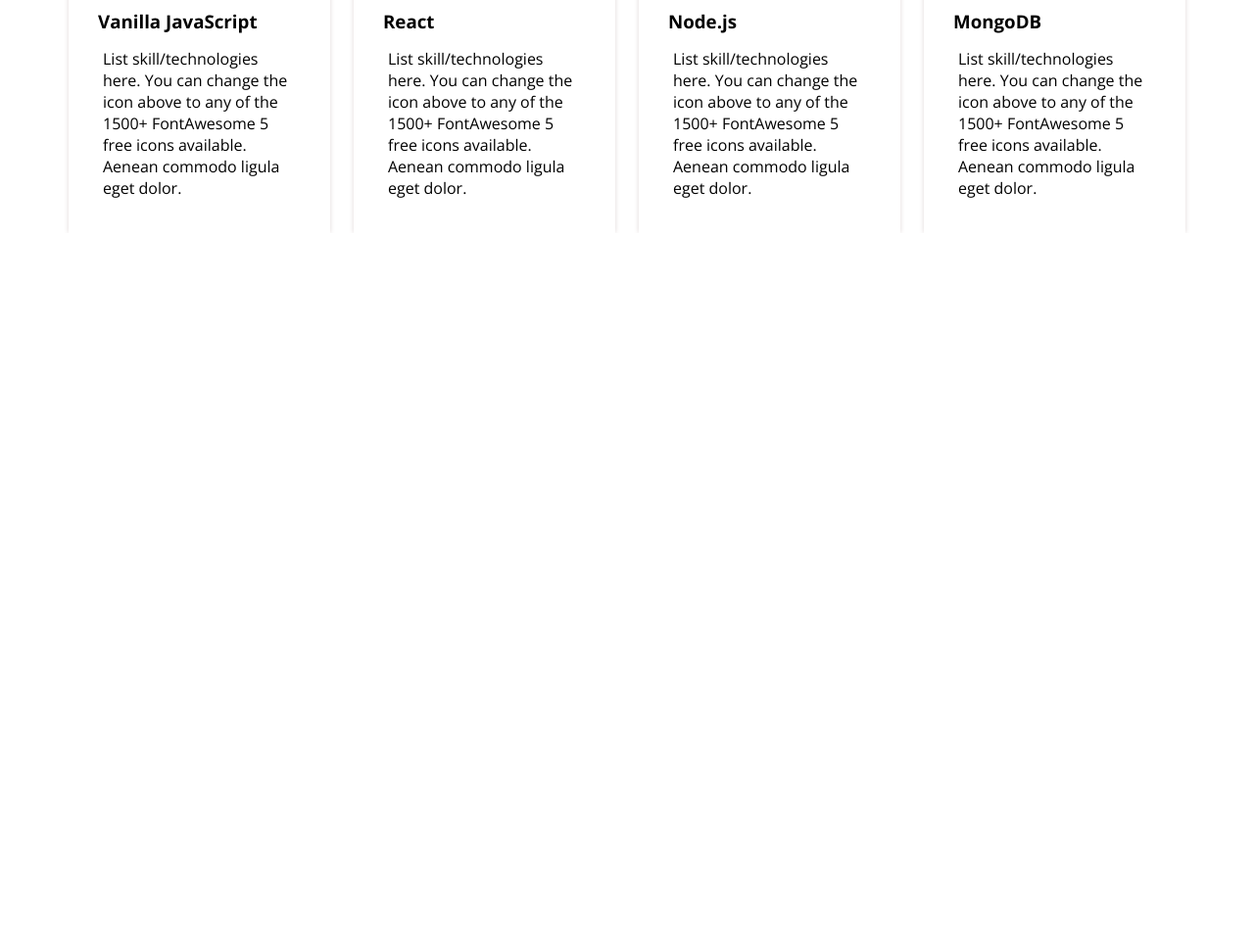
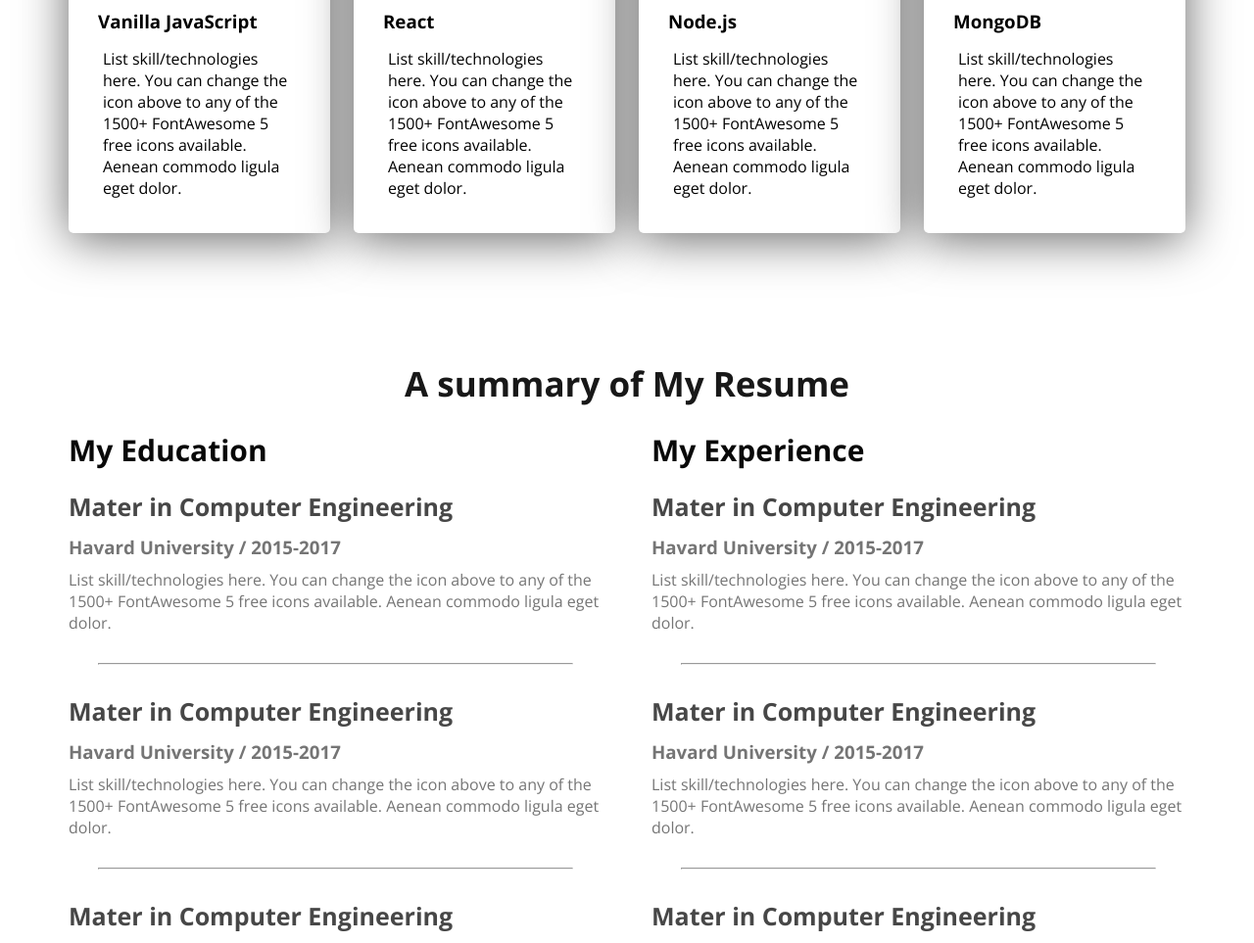
Before and after one commit to Sabbir-553/Protfolio-Deign, a plain HTML site: page index.html in a window 1280 px wide. Shown: the part 1837-2800 px from the top of the page at 98% size. Before the commit the page ends 2075 px from the top, so only its background shows below. Drawn offline with nearby package versions, Linux system fonts and the light colour scheme.

Commit message:
resume section completed

```diff
--- a/index.html
+++ b/index.html
@@ -27,7 +27,7 @@
             <div class="banner">
                 <div class="banner-content">
                     <h3 class="banner-greeting">Hi, I am</h3>
-                    <h1 class="banner-title">Mary Hardy</h1>\
+                    <h1 class="banner-title">Mary Hardy</h1>
                     <p class="banner-description">Shot what able cold new see hold.Friendly as an betrayed formerly he. Morning because as to society behaved moments.</p>
                     <button class="btn-primary">Download CV</button>
                     <button class="btn-primary-contact">Contact</button>
@@ -110,10 +110,93 @@
                         eget dolor.</p>
                 </div>
             </div>
-
-
         </section>
 
+        <section>
+            <h3 class="section-title">A summary of My Resume</h3>
+            <div class="resume-container">
+                <div class="resume-coloum">
+                    <h3 class="resume-column-title">My Education</h3>
+
+                    <div class="resume-item">
+                        <h2 class="resume-item-title">Mater in Computer Engineering</h2>
+                        <h3 class="resume-item-info">Havard University / 2015-2017</h3>
+                        <p class="resume-item-description">List skill/technologies
+                            here. You can change the
+                            icon above to any of the
+                            1500+ FontAwesome 5
+                            free icons available.
+                            Aenean commodo ligula
+                            eget dolor.</p>
+                    </div>
+                    <hr>
+                    <div class="resume-item">
+                        <h2 class="resume-item-title">Mater in Computer Engineering</h2>
+                        <h3 class="resume-item-info">Havard University / 2015-2017</h3>
+                        <p class="resume-item-description">List skill/technologies
+                            here. You can change the
+                            icon above to any of the
+                            1500+ FontAwesome 5
+                            free icons available.
+                            Aenean commodo ligula
+                            eget dolor.</p>
+                    </div>
+                    <hr>
+                    <div class="resume-item">
+                        <h2 class="resume-item-title">Mater in Computer Engineering</h2>
+                        <h3 class="resume-item-info">Havard University / 2015-2017</h3>
+                        <p class="resume-item-description">List skill/technologies
+                            here. You can change the
+                            icon above to any of the
+                            1500+ FontAwesome 5
+                            free icons available.
+                            Aenean commodo ligula
+                            eget dolor.</p>
+                    </div>
+                </div>
+                <div class="resume-coloum">
+                    <h3 class="resume-column-title">My Experience</h3>
+                    <div class="resume-item">
+                        <h2 class="resume-item-title">Mater in Computer Engineering</h2>
+                        <h3 class="resume-item-info">Havard University / 2015-2017</h3>
+                        <p class="resume-item-description">List skill/technologies
+                            here. You can change the
+                            icon above to any of the
+                            1500+ FontAwesome 5
+                            free icons available.
+                            Aenean commodo ligula
+                            eget dolor.</p>
+                    </div>
+                    <hr>
+                    <div class="resume-item">
+                        <h2 class="resume-item-title">Mater in Computer Engineering</h2>
+                        <h3 class="resume-item-info">Havard University / 2015-2017</h3>
+                        <p class="resume-item-description">List skill/technologies
+                            here. You can change the
+                            icon above to any of the
+                            1500+ FontAwesome 5
+                            free icons available.
+                            Aenean commodo ligula
+                            eget dolor.</p>
+                    </div>
+                    <hr>
+                    <div class="resume-item">
+                        <h2 class="resume-item-title">Mater in Computer Engineering</h2>
+                        <h3 class="resume-item-info">Havard University / 2015-2017</h3>
+                        <p class="resume-item-description">List skill/technologies
+                            here. You can change the
+                            icon above to any of the
+                            1500+ FontAwesome 5
+                            free icons available.
+                            Aenean commodo ligula
+                            eget dolor.</p>
+                    </div>
+                </div>
+            </div>
+            <div class="download-cv">
+                <button class="btn-primary">Download CV</button>
+            </div>
+        </section>
     </main>
     <footer>
 
--- a/styles/portfolio-style.css
+++ b/styles/portfolio-style.css
@@ -165,7 +165,9 @@ main{
 }
 .skill{
     padding: 30px;
-    box-shadow: 0px 0px  5px rgb(224, 216, 216);
+    box-shadow: 0px 6px  50px 0px rgba(0, 0, 0, 0.60);
+    background: #fff;
+    border-radius: 5px;
 }
 .skill-description{
     margin-top: 10px;
@@ -178,3 +180,47 @@ main{
 .skill img{
     margin-top: 10px;
 }
+
+
+section.whatido {
+    margin-bottom: 130px;
+}
+
+/* resume style  */
+.resume-column-title{
+    color: #080808;
+    font-size: 30px;
+    font-style: normal;
+    font-weight: 700;
+    line-height: normal;
+    margin-bottom: 20px;
+}
+
+.resume-container{
+    display: flex;
+    gap: 50px;
+}
+
+.resume-item-description, .resume-item-info{
+    color: #757575;
+}
+
+.resume-item-title{
+    font-size: 25px;
+    font-style: normal;
+    font-weight: 700;
+    color: #474747;
+    margin-bottom: 12px;
+}
+.resume-item-info{
+    margin-bottom: 10px;
+}
+.resume-container hr{
+    margin: 30px ;
+}
+
+.download-cv{
+    margin-top: 50px;
+    text-align: center;
+    margin-bottom: 30px;
+}
```
